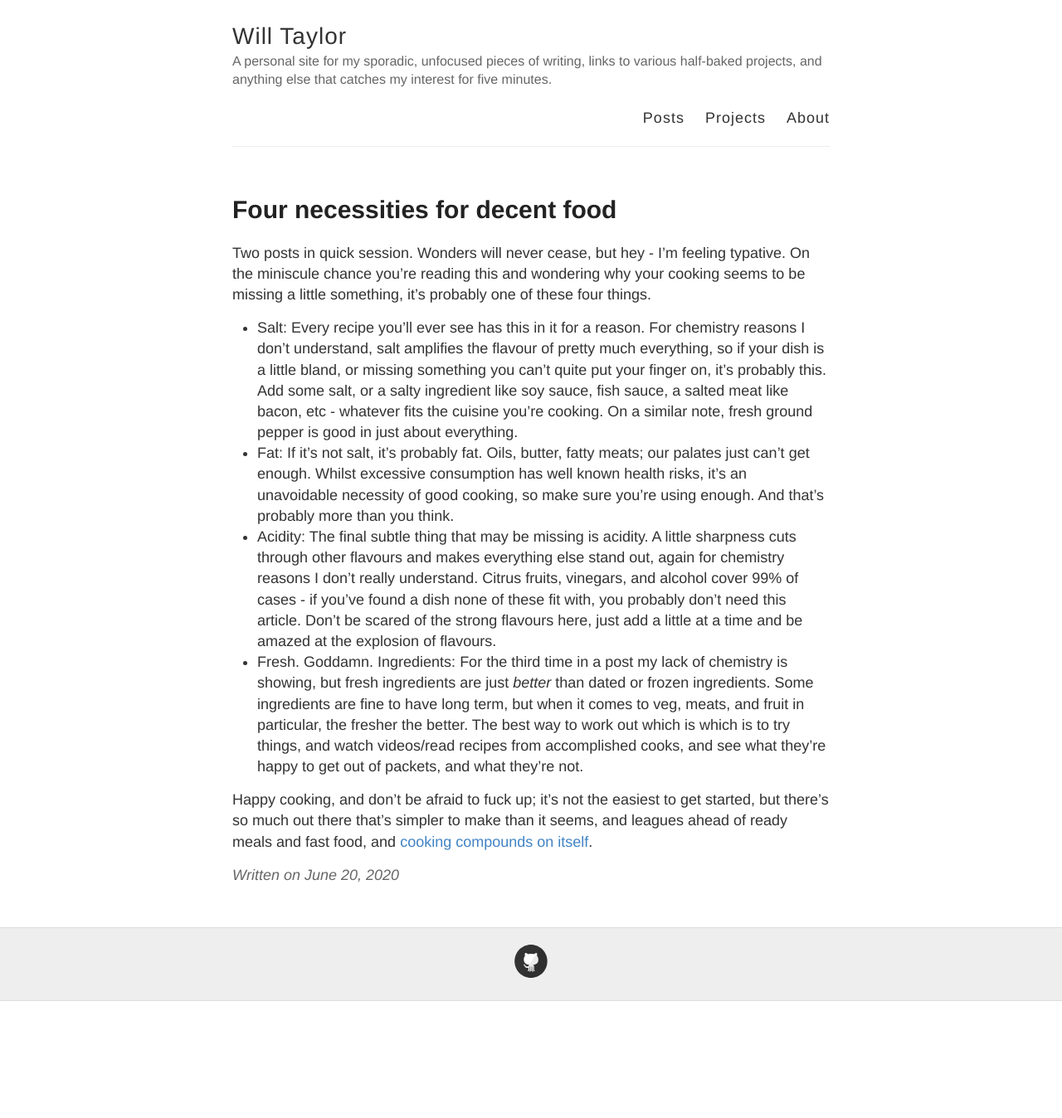
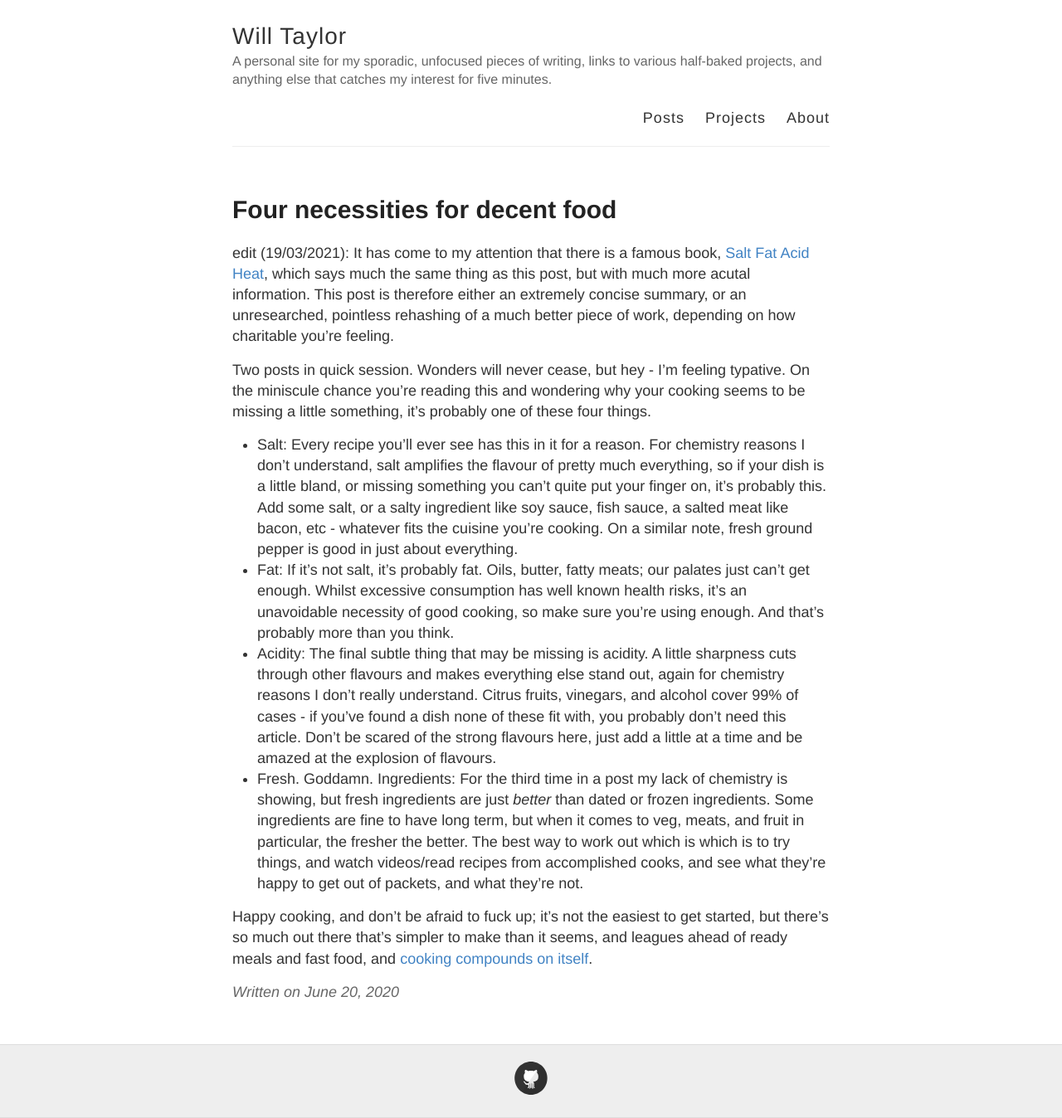
Before and after one commit to WonkySpecs/WonkySpecs-WonkySpecs.github.io, a Jekyll site: the page built from _posts/2020-06-20-at-least-decent-food.md, in a window 1280 px wide. Shown: the whole page at 83% size. Built offline with Jekyll 4.4.1, drawn with Linux system fonts in a browser that asks for light colours; before the commit the page ends 1207 px from its top, so only the background shows below that.

Commit message:
SAFH edit

```diff
--- a/_posts/2020-06-20-at-least-decent-food.md
+++ b/_posts/2020-06-20-at-least-decent-food.md
@@ -2,6 +2,8 @@
 layout: post
 title: Four necessities for decent food
 ---
+edit (19/03/2021): It has come to my attention that there is a famous book, [Salt Fat Acid Heat](https://www.saltfatacidheat.com/), which says much the same thing as this post, but with much more acutal information. This post is therefore either an extremely concise summary, or an unresearched, pointless rehashing of a much better piece of work, depending on how charitable you're feeling.
+
 Two posts in quick session. Wonders will never cease, but hey - I'm feeling typative. On the miniscule chance you're reading this and wondering why your cooking seems to be missing a little something, it's probably one of these four things.
 
  - Salt: Every recipe you'll ever see has this in it for a reason. For chemistry reasons I don't understand, salt amplifies the flavour of pretty much everything, so if your dish is a little bland, or missing something you can't quite put your finger on, it's probably this. Add some salt, or a salty ingredient like soy sauce, fish sauce, a salted meat like bacon, etc - whatever fits the cuisine you're cooking. On a similar note, fresh ground pepper is good in just about everything.
```
